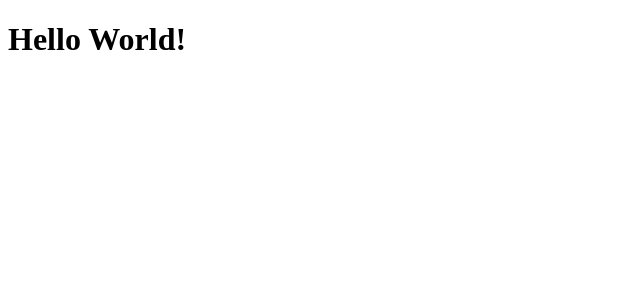
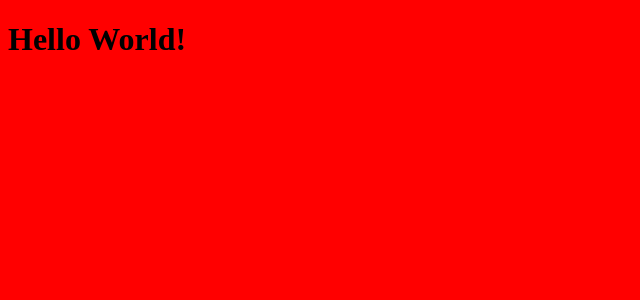
Before and after one commit to iuryescano/MyNotes, a React (Vite) app: page / in a window 1280 px wide. Shown: the top 300 px of the page, without its empty margins (0-640 px from the left). Built offline with nearby package versions, Linux system fonts and the light colour scheme.

Commit message:
Style add in Details

```diff
--- a/src/main.jsx
+++ b/src/main.jsx
@@ -1,6 +1,6 @@
 import React from 'react'
 import ReactDOM from 'react-dom/client'
-import { Details } from './pages/Details'
+import { Details } from './pages/Details/'
 
 ReactDOM.createRoot(document.getElementById('root')).render(
   <React.StrictMode>
--- a/src/pages/Details.jsx
+++ /dev/null
@@ -1,5 +0,0 @@
-export function Details() { //Se eu tivesse colocado default lá no main eu não precisaria colocar entre {} pois eu estaria exportando tudo
-  return (
-    <h1>Hello World!</h1>
-  )
-}
--- /dev/null
+++ b/src/pages/Details/index.jsx
@@ -0,0 +1,9 @@
+import './styles.css';
+
+export function Details() { //Se eu tivesse colocado default lá no main eu não precisaria colocar entre {} pois eu estaria exportando tudo
+  return ( //1 componente sempre vai retornar sempre 1 unico elemento por isso da div envolta de tudo
+    <div>
+      <h1>Hello World!</h1>
+    </div>
+  )
+}
--- /dev/null
+++ b/src/pages/Details/styles.css
@@ -0,0 +1,3 @@
+body {
+  background: red;
+}
```
